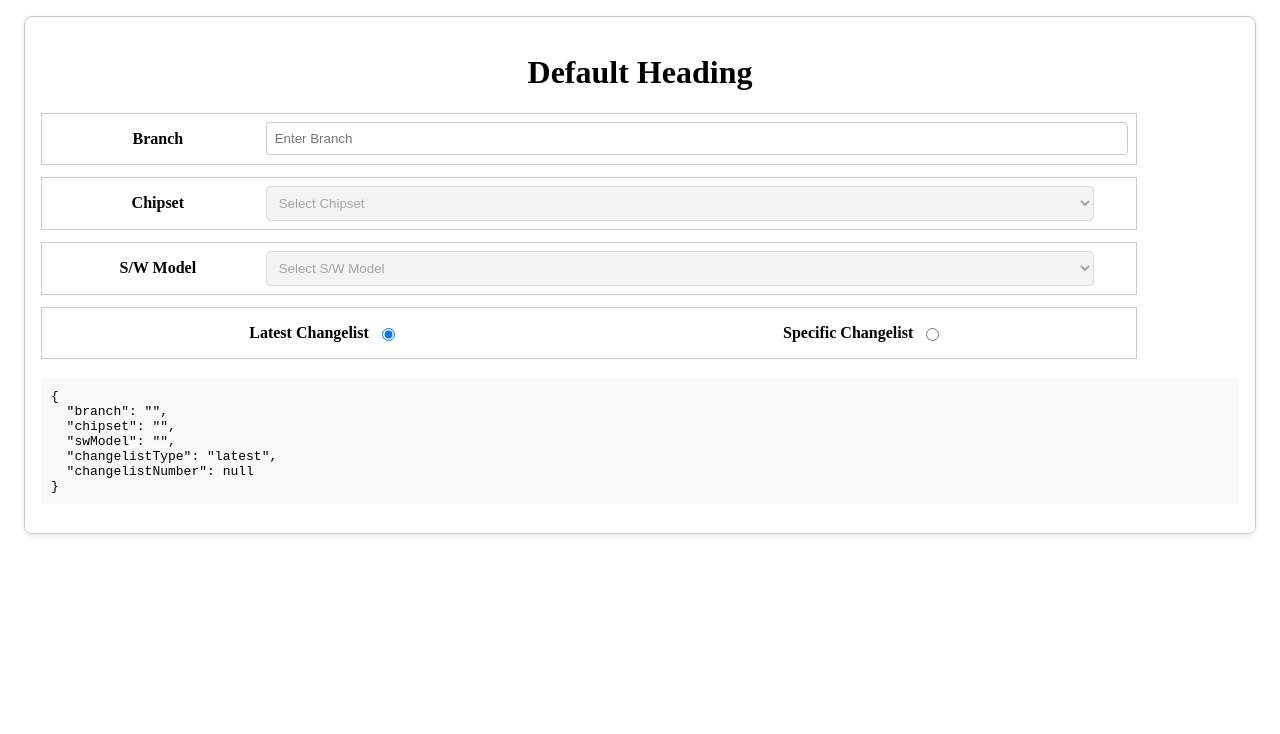
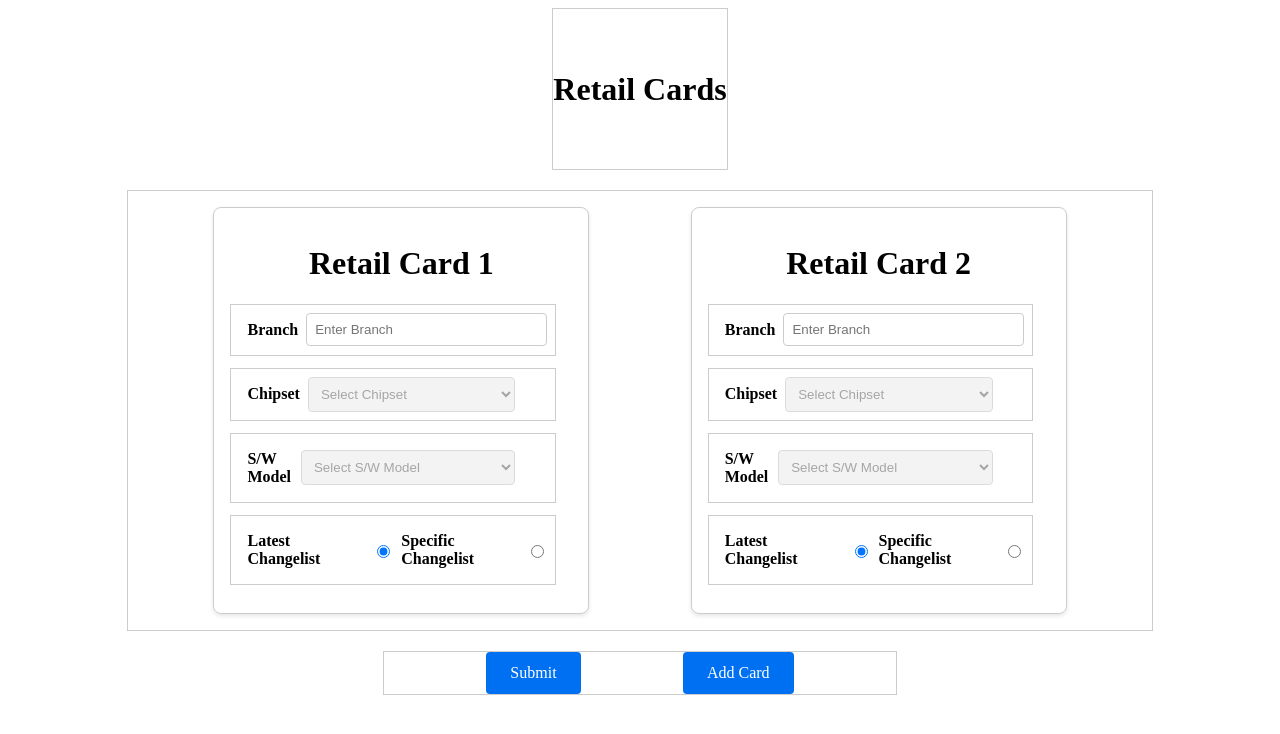
Before and after one commit to goyalh4164/FMS, a Next.js app: page /retail in a window 1280 px wide. Shown: the top 734 px of the page. Built offline with nearby package versions, Linux system fonts and the light colour scheme.

Commit message:
Added Button

```diff
--- a/app/retail/page.jsx
+++ b/app/retail/page.jsx
@@ -1,9 +1,42 @@
+"use client";
+import { useState } from "react";
+import styles from "./page.module.css";
 import RetailInputCard from "@/components/RetailInputCard/RetailInputCard";
+import CardButton from "@/components/CardButton/CardButton";
 
 export default function Retail() {
+  const [numCards, setNumCards] = useState(2);
+  const [cardsData, setCardsData] = useState([]);
+
+  const handleDataChange = (index, data) => {
+    setCardsData((prev) => {
+      const newData = [...prev];
+      newData[index] = data;
+      return newData;
+    });
+  };
+
   return (
     <>
-      <RetailInputCard />
+      <div className={styles.container}>
+        <div className={styles.header}>
+          <h1>Retail Cards</h1>
+        </div>
+        <div className={styles.cards_container}>
+          {Array.from({ length: numCards }).map((_, i) => (
+            <RetailInputCard
+              key={i}
+              Heading={`Retail Card ${i + 1}`}
+              index={i}
+              onDataChange={handleDataChange}
+            />
+          ))}
+        </div>
+        <div className={styles.button_container}>
+          <CardButton label={"Submit"} />
+          <CardButton label={"Add Card"} onClick={() => setNumCards(numCards + 1)} />
+        </div>
+      </div>
     </>
   );
 }
--- a/app/retail/page.module.css
+++ b/app/retail/page.module.css
@@ -0,0 +1,36 @@
+.container{
+    display: flex;
+    flex-direction: column;
+    justify-content: center;
+    align-items: center;
+}
+.header{
+    display: flex;
+    flex-direction: row;
+    justify-content: center;
+    align-items: center;
+    height: 20vh;
+    border: 1px solid #ccc;
+}
+.header h2{
+    text-align: center;
+    border: 1px solid #ccc;
+}
+.cards_container{
+    display: flex;
+    flex-direction: row;
+    flex-wrap: wrap;
+    justify-content: space-evenly;
+    align-items: center;
+    border: 1px solid #ccc;
+    width: 80vw;
+    margin-top: 20px;
+}
+.button_container{
+    display: flex;
+    justify-content: space-evenly;
+    align-items: center;
+    margin-top: 20px;
+    border: 1px solid #ccc;
+    width: 40vw;
+}
--- /dev/null
+++ b/components/CardButton/CardButton.jsx
@@ -0,0 +1,12 @@
+// components/CardButton/CardButton.js
+"use client";
+
+import styles from "./CardButton.module.css";
+
+export default function CardButton({ onClick = () => {}, label }) {
+  return (
+    <div className={styles.custom_button} onClick={onClick}>
+      {label}
+    </div>
+  );
+}
--- /dev/null
+++ b/components/CardButton/CardButton.module.css
@@ -0,0 +1,13 @@
+.custom_button{
+    background-color: #0070f3;
+    color: white;
+    padding: 12px 24px;
+    border: none;
+    border-radius: 4px;
+    cursor: pointer;
+    transition: background-color 0.3s ease;
+}
+
+.custom_button:hover{
+    background-color: #005bb5;
+}
--- a/components/RetailInputCard/RetailInputCard.jsx
+++ b/components/RetailInputCard/RetailInputCard.jsx
@@ -1,12 +1,11 @@
 "use client";
-import { useState } from "react";
+import { useState, useEffect } from "react";
 import SelectInput from "./SelectInput/SelectInput";
 import RadioGroup from "./RadioGroup/RadioGroup";
 import TextInput from "./TextInput/TextInput";
 import styles from "./RetailInputCard.module.css";
 
-// ✅ Main Card Component
-export default function RetailInputCard({ Heading = "Default Heading" }) {
+export default function RetailInputCard({ Heading = "Default Heading", index, onDataChange }) {
   const [branch, setBranch] = useState("");
   const [chipset, setChipset] = useState("");
   const [swModel, setSwModel] = useState("");
@@ -16,33 +15,24 @@ export default function RetailInputCard({ Heading = "Default Heading" }) {
   const [loadingChipset, setLoadingChipset] = useState(false);
   const [loadingSWModel, setLoadingSWModel] = useState(false);
 
-  // 👉 Branch onBlur → show spinner for chipset
   const handleBranchBlur = (value) => {
     setBranch(value);
     setLoadingChipset(true);
-    setChipset(""); // reset chipset
-    setSwModel(""); // reset sw model
-    setTimeout(() => {
-      setLoadingChipset(false);
-    }, 1500); // simulate API call
+    setChipset("");
+    setSwModel("");
+    setTimeout(() => setLoadingChipset(false), 1500);
   };
 
-  // 👉 Chipset onChange → show spinner for S/W model
   const handleChipsetChange = (value) => {
     setChipset(value);
     setLoadingSWModel(true);
-    setSwModel(""); // reset sw model
-    setTimeout(() => {
-      setLoadingSWModel(false);
-    }, 1500);
+    setSwModel("");
+    setTimeout(() => setLoadingSWModel(false), 1500);
   };
 
-  // 👉 SW Model change
-  const handleSWModelChange = (value) => {
-    setSwModel(value);
-  };
+  const handleSWModelChange = (value) => setSwModel(value);
 
-  // 👉 Final Card Data
+  // Final Card Data
   const cardData = {
     branch,
     chipset,
@@ -51,22 +41,27 @@ export default function RetailInputCard({ Heading = "Default Heading" }) {
     changelistNumber: changelistType === "specific" ? changelistNumber : null,
   };
 
+  // Notify parent whenever cardData changes
+  useEffect(() => {
+    onDataChange?.(index, cardData);
+  }, [branch, chipset, swModel, changelistType, changelistNumber]);
+
   return (
     <div className={styles.container}>
       <div className={styles.heading_container}>
         <h1>{Heading}</h1>
       </div>
+
       <TextInput
-        id="branch-path"
+        id={`branch-path-${index}`}
         label="Branch"
         placeholder="Enter Branch"
         defaultValue={branch}
         onBlur={handleBranchBlur}
       />
 
-      {/* Chipset Dropdown */}
       <SelectInput
-        id="chipset"
+        id={`chipset-${index}`}
         label="Chipset"
         value={chipset}
         onChange={handleChipsetChange}
@@ -79,9 +74,8 @@ export default function RetailInputCard({ Heading = "Default Heading" }) {
         ]}
       />
 
-      {/* SW Model Dropdown */}
       <SelectInput
-        id="sw-model"
+        id={`sw-model-${index}`}
         label="S/W Model"
         value={swModel}
         onChange={handleSWModelChange}
@@ -94,38 +88,25 @@ export default function RetailInputCard({ Heading = "Default Heading" }) {
         ]}
       />
 
-      {/* Radio Buttons */}
       <RadioGroup
-        name="changelist"
+        name={`changelist-${index}`}
         value={changelistType}
         onChange={setChangelistType}
         options={[
-          { id: "latest-cl", label: "Latest Changelist", value: "latest" },
-          {
-            id: "specific-cl",
-            label: "Specific Changelist",
-            value: "specific",
-          },
+          { id: `latest-cl-${index}`, label: "Latest Changelist", value: "latest" },
+          { id: `specific-cl-${index}`, label: "Specific Changelist", value: "specific" },
         ]}
       />
 
-      {/* Conditional Changelist Input */}
       {changelistType === "specific" && (
         <TextInput
-          id="changelist-number"
+          id={`changelist-number-${index}`}
           label="Changelist"
           placeholder="Enter Changelist"
           value={changelistNumber}
           onChange={setChangelistNumber}
         />
       )}
-
-      {/* Debug output (Final Card Data) */}
-      <pre
-        style={{ marginTop: "20px", background: "#f9f9f9", padding: "10px" }}
-      >
-        {JSON.stringify(cardData, null, 2)}
-      </pre>
     </div>
   );
 }
```
